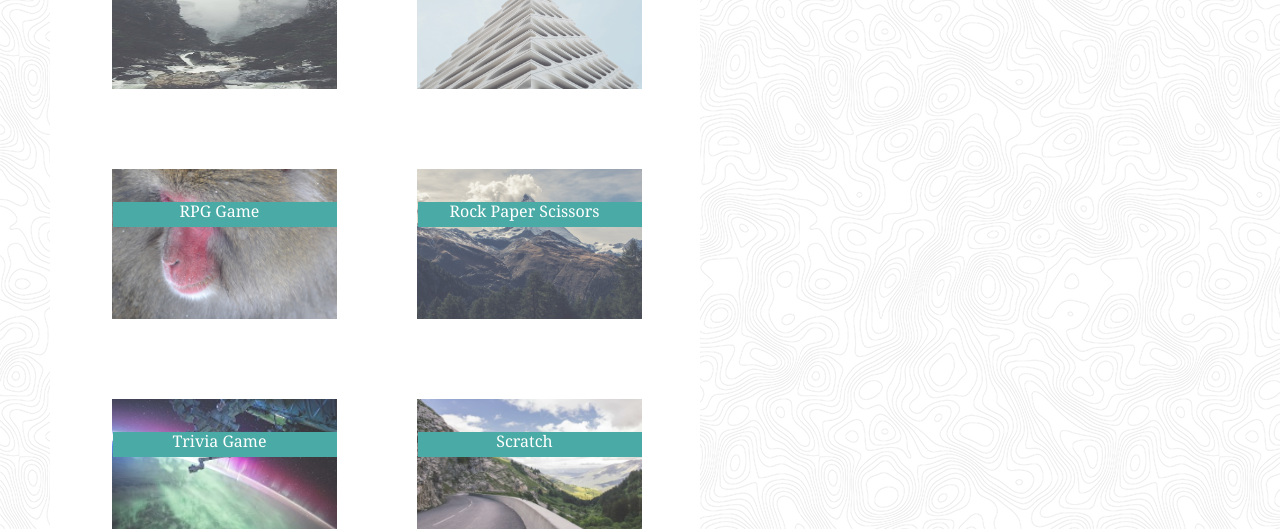
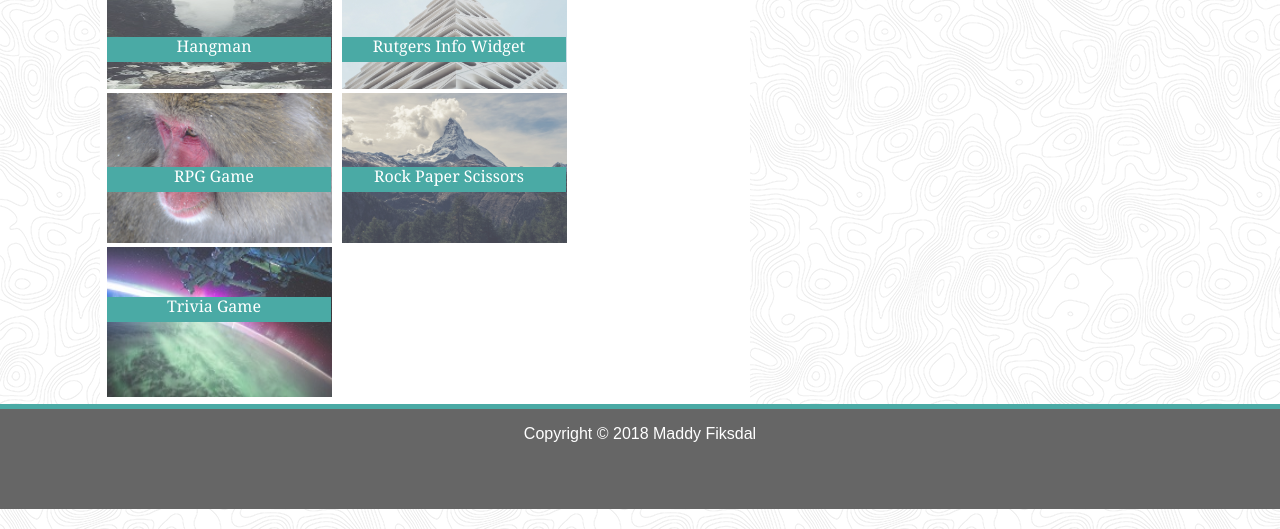
Before and after one commit to m-fiks/Responsive-Portfolio, a plain HTML site: page portfolio.html in a window 1280 px wide. Shown: the part 271-800 px from the top of the page. Drawn offline with nearby package versions, Linux system fonts and the light colour scheme; files whose address does not match are found by name.

Commit message:
fixed margins on portfolio page

```diff
--- a/css/style.css
+++ b/css/style.css
@@ -36,6 +36,7 @@ a:hover{
 footer{
     height:100px;
 }
+
 
 li{
     display: inline-block;
@@ -116,6 +117,7 @@ header {
     display:inline-block;
     position:relative;
     margin-top:20px;
+    float:right;
 }
 
 
@@ -137,10 +139,9 @@ nav{
     font-family:'Arial', 'Helvetica Neue', Helvetica, sans-serif;
     color:#777777;
     width: 650px;
-    margin:20px 50px;
-    float:left;
-    display:inline-block;
+    margin-left: 100px;
     position:relative;
+    padding:0;
 }
 
 div>img {
@@ -158,7 +159,7 @@ div>img {
     font-family:font-family: 'Georgia', Times, Times New Roman, serif;
     width: 225px;
     height:30px;
-    margin-top:200px;
+    margin-top:100px;
     padding:0;
 }
 
@@ -167,9 +168,7 @@ div>img {
     background-color: #4aaaa5;
     font-family:'Georgia', Times, Times New Roman, serif;
     position:absolute;
-    bottom: -30px;
-    right: 20px;
-    left: 2.5px;
+    margin:100px 10px 100px 2px;
     padding-left:10px;
     padding-right:20px;
     text-align:center;
@@ -179,16 +178,33 @@ div>img {
 
 }
 
-.first{
-    float:left;
-    margin-top:-200px;
-    margin-left: 60px;
+.row{
+    display:flex;
+    flex-wrap:wrap;
+}
+
+.first {
+    flex:5%;
+    max-width:75%;
+    padding:5px;
+    margin-top:-85px;
 }
 
 .second{
-    float:right;
-    margin-top:-200px;
-    margin-right: 60px;
+
+    flex:50%;
+    max-width:75%;
+    padding:5px;
+    margin-top:-85px;
+
+}
+.first img{
+    vertical-align: middle;
+
+}
+
+.second img{
+    vertical-align: middle;
 }
 
 .biopic {
@@ -269,6 +285,33 @@ footer {
     height: 150px;
 }
 
+/*portfolio page*/
+.row{
+    display:flex;
+    flex-wrap:wrap;
+}
+
+.first{
+    flex:25%;
+    max-width:75%;
+    padding:5px;
+}
+
+.second{
+    flex:25%;
+    max-width:75%;
+    padding:5px;
+
+}
+.first img{
+    vertical-align: middle;
+
+}
+
+.second img{
+    vertical-align: middle;
+}
+
 
 }
 
--- a/portfolio.html
+++ b/portfolio.html
@@ -39,7 +39,7 @@
             <div class="main-section">
 
             <h2 class="titleMain">Portfolio</h2>
-
+            <div class="row">
             <div class="first">
 
                 <div class="stock"><img src="C:\Users\Mfiks\Desktop\Basic-Portfolio\images\2445.jpg" alt="forest">
@@ -64,16 +64,17 @@
                 <div class="stock"><img src="C:\Users\Mfiks\Desktop\Basic-Portfolio\images\sven-scheuermeier-37377.jpg" alt="mountain">
                     <div class="figcaption">Rock Paper Scissors</div>
                 </div>
-
-                <div class="stock"><img src="C:\Users\Mfiks\Desktop\Basic-Portfolio\images\354.jpg" alt="road">
-                    <div class="figcaption">Scratch</div>
-                </div>
             </div>
+        <!--end row-->
+        </div>
 
             </div>
 
 
             </main>
 
+            <footer>
+                <p>Copyright © 2018 Maddy Fiksdal</p>
+            </footer>
     </body>
 </html>
```
